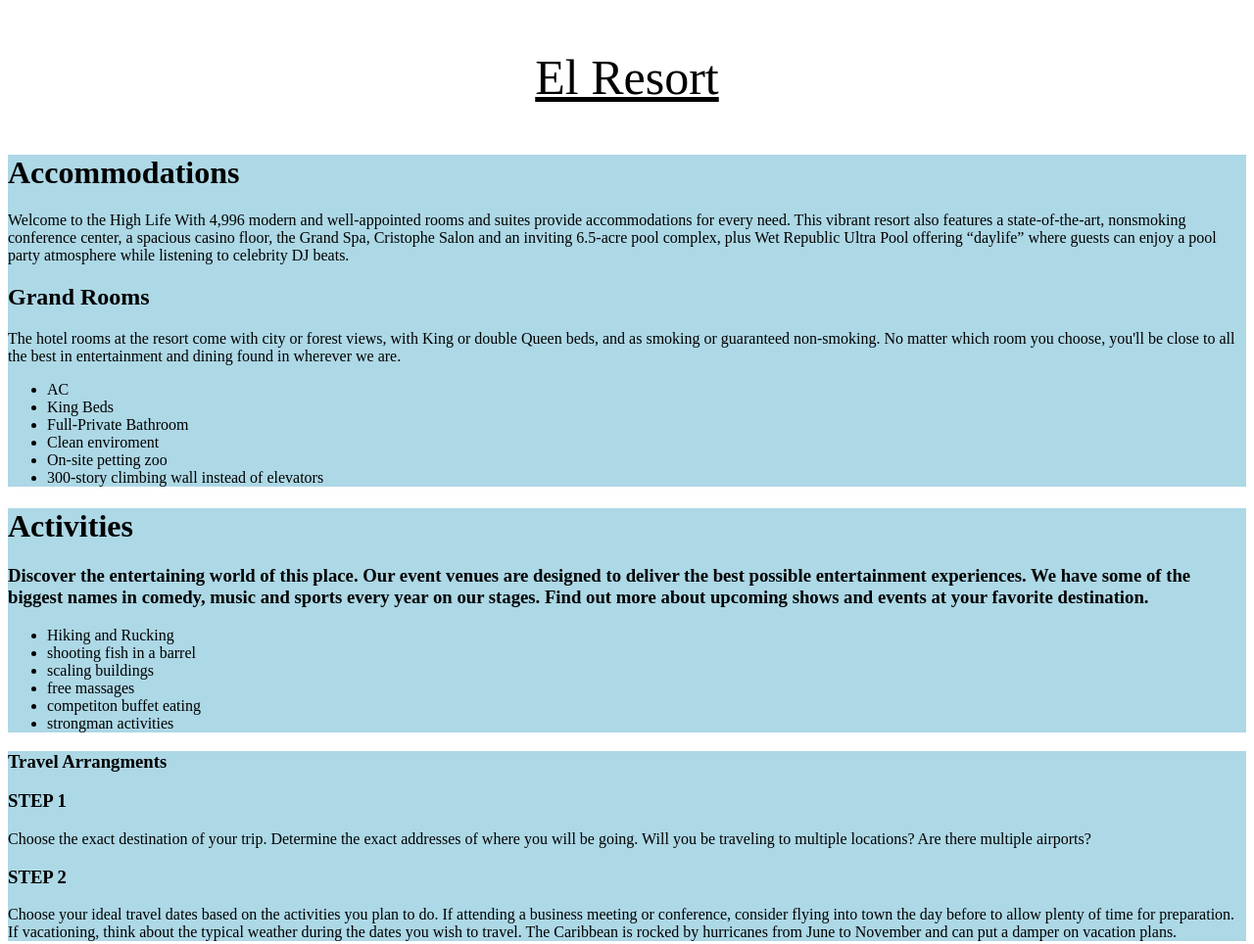
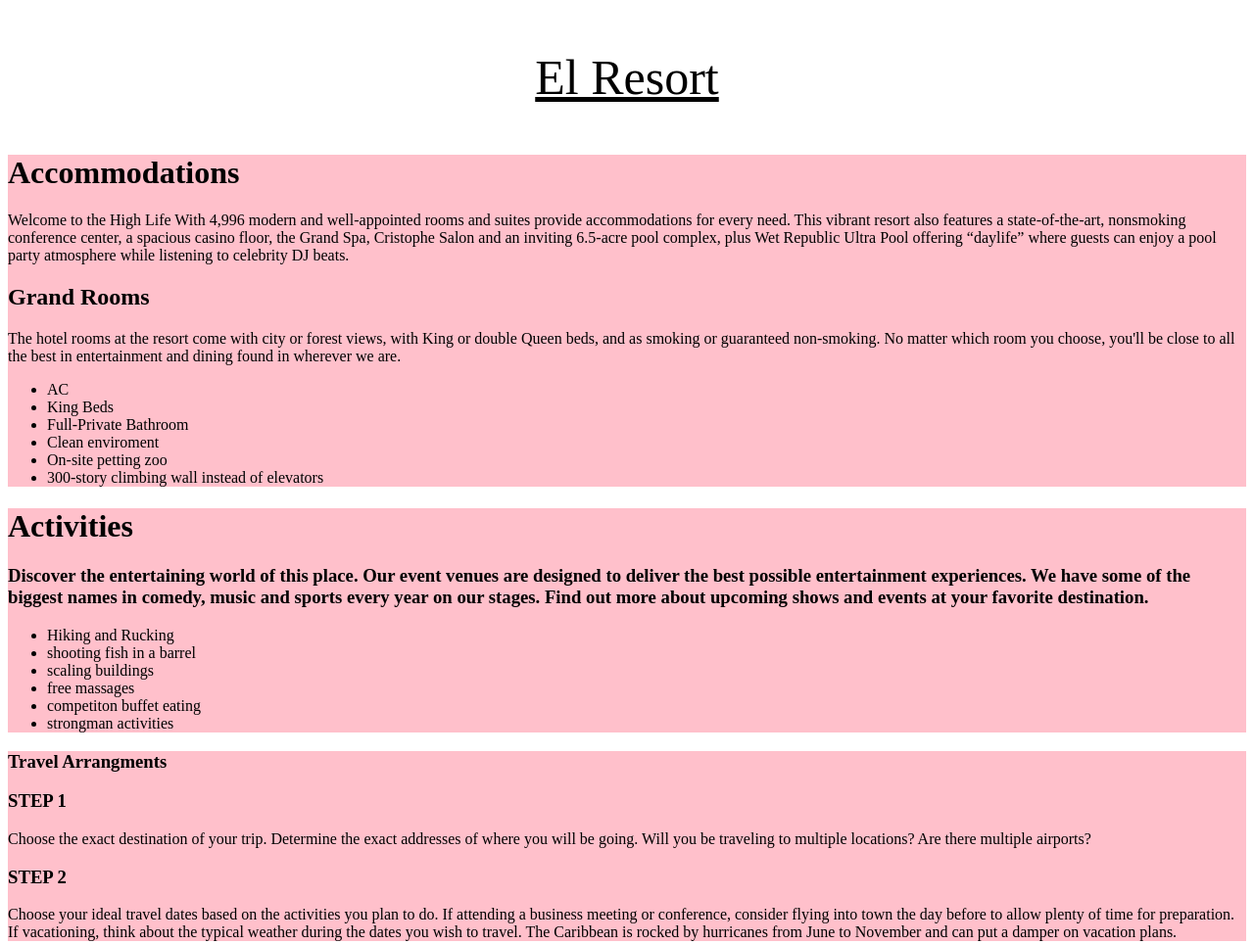
Before and after one commit to jIrwinCline/resort-website, a plain HTML site: page index.html in a window 1280 px wide. Shown: the top 964 px of the page at 98% size. Drawn offline with Linux system fonts and the light colour scheme.

Commit message:
add new branch style2

```diff
--- a/css/styles.css
+++ b/css/styles.css
@@ -7,15 +7,15 @@
 }
 
 .accommodations {
-  background-color: lightblue;
+  background-color: pink;
 }
 
 .Activities {
-  background-color: lightblue;
+  background-color: pink;
 }
 
 .travel-arrangements {
-  background-color: lightblue;
+  background-color: pink;
 }
 .ContactInfo {
   background-color: lightgrey;
```
